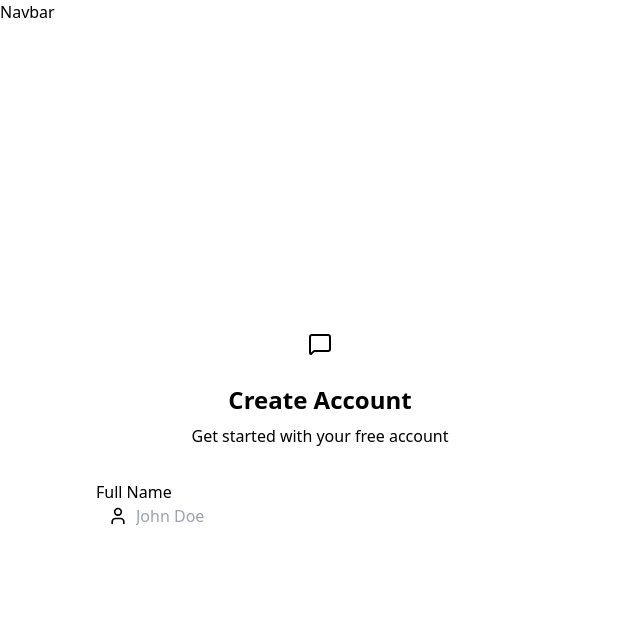
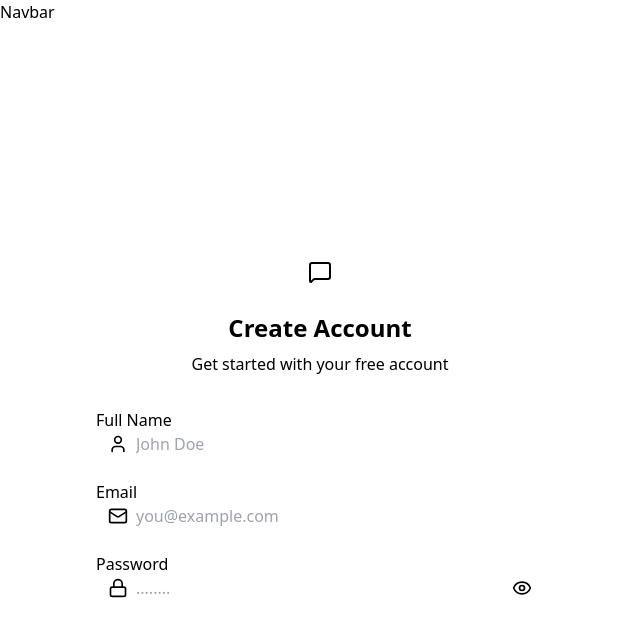
Before and after one commit to JamesOlando/Jamii, a React (Vite) app in the folder frontend/: page /signup in a window 1280 px wide. Shown: the top 636 px of the page, without its empty margins (0-640 px from the left). Built offline with nearby package versions, Linux system fonts and the light colour scheme; no server answers.

Commit message:
setting up the sign up form

```diff
--- a/frontend/src/pages/SignUpPage.jsx
+++ b/frontend/src/pages/SignUpPage.jsx
@@ -1,7 +1,6 @@
 import { useState } from "react";
 import { useAuthStore } from "../store/useAuthStore";
-import { MessageSquare } from "lucide-react";
-import { User } from "lucide-react";
+import { Eye, EyeOff, Lock, Mail, MessageSquare, User } from "lucide-react";
 
 const SignUpPage = () => {
   const [showPassword, setShowPassword] = useState(false);
@@ -36,6 +35,7 @@
             <p className="text-base-content/60">Get started with your free account</p>
           </div>
         </div>
+
         <form onSubmit={handleSubmit} className="space-y-6">
           <div className="form-control">
             <label className="label">
@@ -43,15 +43,62 @@
             </label>
             <div className="relative">
               <div className="absolute inset-y-0 left-0 pl-3 flex items-center pointer pointer-events-none">
-                <User className="size-5 text-base-content/40"/>
+                <User className="size-5 text-base-content/40" />
               </div>
               <input
                 type="text"
-                className={'input input-bordered w-full pl-10'}
+                className={`input input-bordered w-full pl-10`}
                 placeholder="John Doe"
                 value={formData.fullName}
                 onChange={(e) => setFormData({ ...formData, fullName: e.target.value })}
               />
+            </div>
+          </div>
+
+          <div className="form-control">
+            <label className="label">
+              <span className="label-text font-medium">Email</span>
+            </label>
+            <div className="relative">
+              <div className="absolute inset-y-0 left-0 pl-3 flex items-center pointer pointer-events-none">
+                <Mail className="size-5 text-base-content/40" />
+              </div>
+              <input
+                type="email"
+                className={`input input-bordered w-full pl-10`}
+                placeholder="you@example.com"
+                value={formData.email}
+                onChange={(e) => setFormData({ ...formData, email: e.target.value })}
+              />
+            </div>
+          </div>
+
+          <div className="form-control">
+            <label className="label">
+              <span className="label-text font-medium">Password</span>
+            </label>
+            <div className="relative">
+              <div className="absolute inset-y-0 pl-3 flex items-center pointer-events-none">
+                <Lock className="size-5 text-base-content/40" />
+              </div>
+              <input
+                type={showPassword ? "text" : "password"}
+                className={`input input-bordered w-full pl-10`}
+                placeholder="........"
+                value={formData.password}
+                onChange={(e) => setFormData({ ...formData, password: e.target.value })}
+              />
+              <button
+                type={showPassword ? "text" : "password"}
+                className="absolute inset-y-0 right-0 pr-3 flex items-center"
+                onClick={() => setShowPassword(!showPassword)}
+              >
+                {showPassword ? (
+                  <EyeOff className="size-5 text-base-content/40" />
+                ) : (
+                  <Eye className="size-5 text-base-content/40" />
+                )}
+              </button>
             </div>
           </div>
         </form>
```
